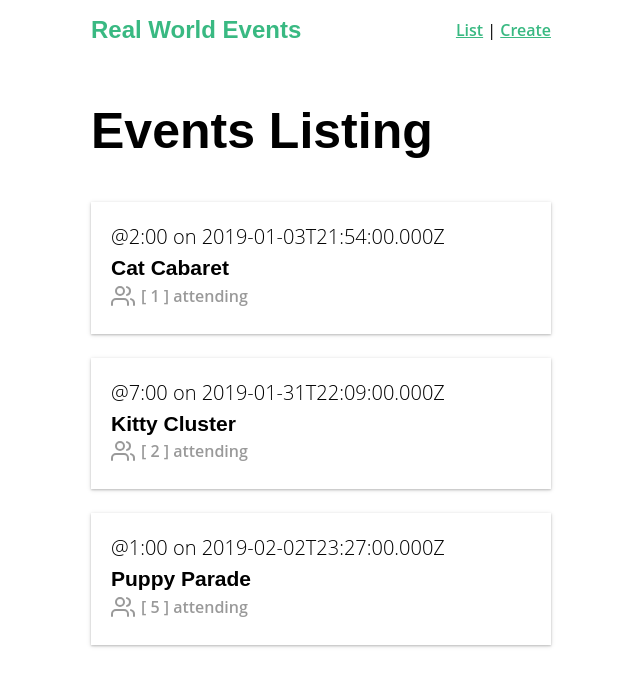
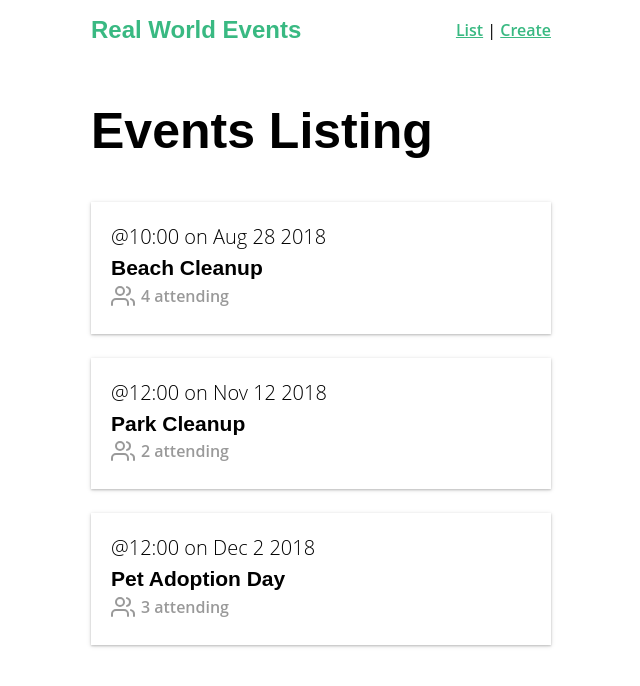
Before and after one commit to iulian880/real-world-vue, a Vue app: page / in a window 1280 px wide. Shown: the top 686 px of the page, without its empty margins (319-959 px from the left). Built offline with nearby package versions, Linux system fonts and the light colour scheme; data requests are answered from the project's data file.

Commit message:
modifying json refactor our code slightly to move our Axios API calls into a service file

```diff
--- a/db.json
+++ b/db.json
@@ -1,49 +1,76 @@
 {
   "events": [
     {
-      "id": 5928101,
-      "user": {
-        "id": "abc123",
-        "name": "Adam"
-      },
-      "category": "animal welfare",
-      "organizer": "Adam",
-      "title": "Cat Cabaret",
-      "description": "Yay felines!",
-      "location": "Meow Town",
-      "date": "2019-01-03T21:54:00.000Z",
-      "time": "2:00",
-      "attendees": [1]
+      "id": 1,
+      "title": "Beach Cleanup",
+      "date": "Aug 28 2018",
+      "time": "10:00",
+      "location": "Daytona Beach",
+      "description": "Let's clean up this beach.",
+      "organizer": "Adam Jahr",
+      "category": "sustainability",
+      "attendees": [
+        {
+          "id": "abc123",
+          "name": "Adam Jahr"
+        },
+        {
+          "id": "def456",
+          "name": "Gregg Pollack"
+        },
+        {
+          "id": "ghi789",
+          "name": "Beth Swanson"
+        },
+        {
+          "id": "jkl101",
+          "name": "Mary Gordon"
+        }
+      ]
     },
     {
-      "id": 8419988,
-      "user": {
-        "id": "abc123",
-        "name": "Adam"
-      },
-      "category": "animal welfare",
-      "organizer": "Adam",
-      "title": "Kitty Cluster",
-      "description": "Yay cats!",
-      "location": "Catlandia",
-      "date": "2019-01-31T22:09:00.000Z",
-      "time": "7:00",
-      "attendees": [2]
+      "id": 2,
+      "title": "Park Cleanup",
+      "date": "Nov 12 2018",
+      "time": "12:00",
+      "location": "132 N Magnolia Street, Orlando, Florida",
+      "description": "We're going to clean up this park.",
+      "organizer": "Adam Jahr",
+      "category": "nature",
+      "attendees": [
+        {
+          "id": "ghi789",
+          "name": "Beth Swanson"
+        },
+        {
+          "id": "jkl101",
+          "name": "Mary Gordon"
+        }
+      ]
     },
     {
-      "id": 4582797,
-      "user": {
-        "id": "abc123",
-        "name": "Adam"
-      },
+      "id": 3,
+      "title": "Pet Adoption Day",
+      "date": "Dec 2 2018",
+      "time": "12:00",
+      "location": "132 N Magnolia Street, Orlando, Florida",
+      "description": "Help animals find new homes.",
+      "organizer": "Gregg Pollack",
       "category": "animal welfare",
-      "organizer": "Adam",
-      "title": "Puppy Parade",
-      "description": "Yay pups!",
-      "location": "Puptown ",
-      "date": "2019-02-02T23:27:00.000Z",
-      "time": "1:00",
-      "attendees": [5]
+      "attendees": [
+        {
+          "id": "abc123",
+          "name": "Adam Jahr"
+        },
+        {
+          "id": "ghi789",
+          "name": "Beth Swanson"
+        },
+        {
+          "id": "jkl101",
+          "name": "Mary Gordon"
+        }
+      ]
     }
   ]
 }
--- a/src/components/EventCard.vue
+++ b/src/components/EventCard.vue
@@ -6,7 +6,7 @@
     <div class="event-card -shadow">
       <span class="eyebrow">@{{ event.time }} on {{ event.date }}</span>
       <h4 class="title">{{ event.title }}</h4>
-      <BaseIcon name="users"> {{ event.attendees }} attending </BaseIcon>
+      <BaseIcon name="users"> {{ event.attendees.length }} attending </BaseIcon>
     </div>
   </router-link>
 </template>
```
Also changed, not shown: src/services/EventService.js (added, +16 -0 lines).
